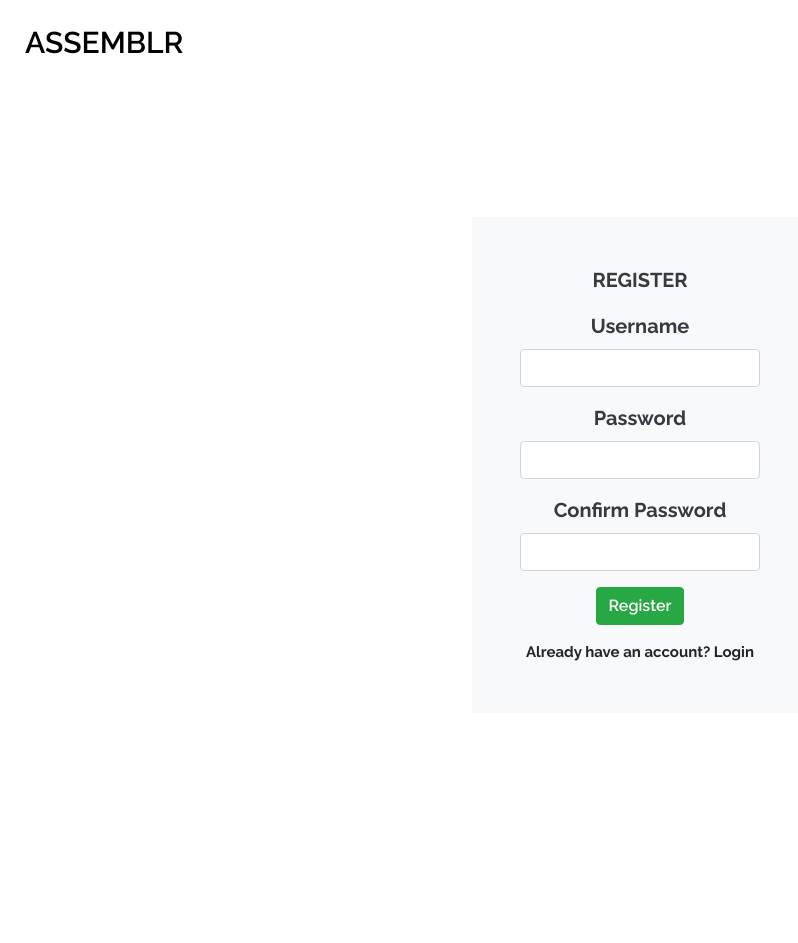
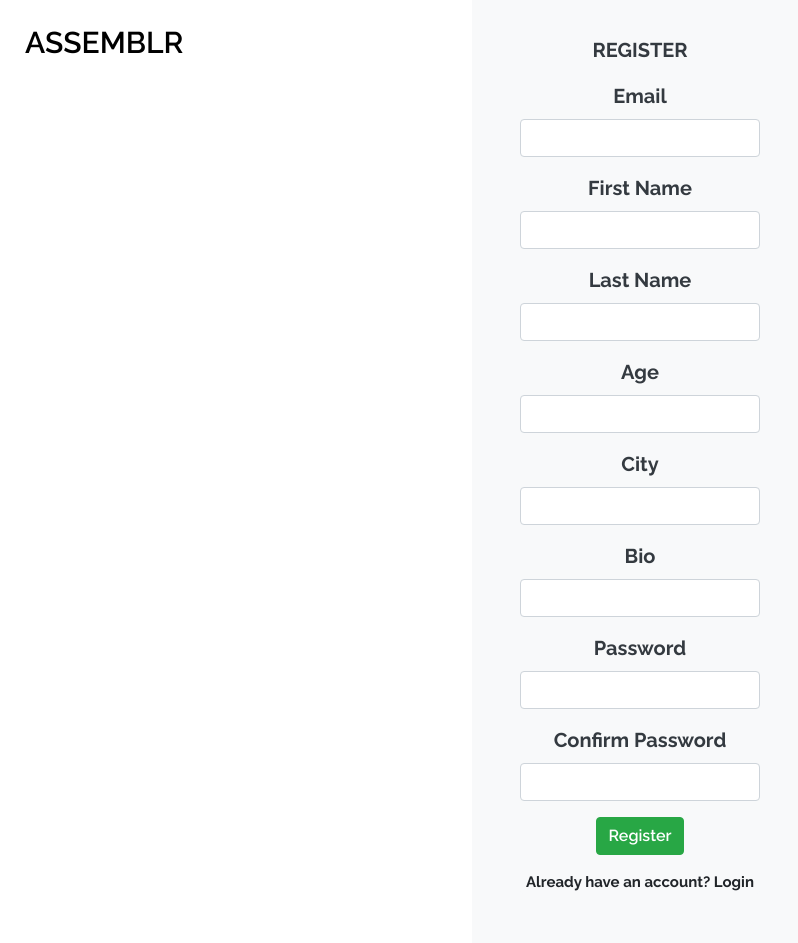
Before and after one commit to SolonEDU/assemblr, a Flask app: page /register in a window 1280 px wide. Shown: the whole page, without its empty margins (0-798 px from the left). Before the commit the page ends 661 px from the top, so only its background shows below. Run offline with Flask 2, Linux system fonts and the light colour scheme; some libraries are stand-ins or nearby versions.

Commit message:
register

```diff
--- a/static/css/style.css
+++ b/static/css/style.css
@@ -39,3 +39,7 @@
 .custom {
     width: 125px !important;
 }
+
+.btn-primary, .btn-primary:hover, .btn-primary:active, .btn-primary:visited {
+    background-color: #8064A2 !important;
+}
--- a/templates/login.html
+++ b/templates/login.html
@@ -19,11 +19,11 @@
         <p class="lead font-weight-bolder">LOGIN</h1>
             <div class="form-group">
                 <label for="email" class="font-weight-bold">Email</label>
-                <input name="email" type="text" class="form-control" id="email">
+                <input name="email" type="text" class="form-control" id="email" required>
             </div>
             <div class="form-group">
                 <label for="password" class="font-weight-bold">Password</label>
-                <input name="password" type="password" class="form-control" id="password">
+                <input name="password" type="password" class="form-control" id="password" required>
             </div>
             <!-- <div class="form-group form-check">
             <input type="checkbox" class="form-check-input" id="exampleCheck1">
--- a/templates/register.html
+++ b/templates/register.html
@@ -19,16 +19,36 @@
     <form class="p-5 bg-light text-dark text-center" action="/register" method="POST">
         <p class="lead font-weight-bolder">REGISTER</h1>
             <div class="form-group">
-                <label for="username" class="font-weight-bold">Username</label>
-                <input name="username" type="text" class="form-control" id="username">
+                <label for="email" class="font-weight-bold">Email</label>
+                <input name="email" type="email" class="form-control" id="email" required>
+            </div>
+            <div class="form-group">
+                <label for="firstname" class="font-weight-bold">First Name</label>
+                <input name="firstname" type="text" class="form-control" id="firstname" required>
+            </div>
+            <div class="form-group">
+                <label for="lastname" class="font-weight-bold">Last Name</label>
+                <input name="lastname" type="text" class="form-control" id="lastname" required>
+            </div>
+            <div class="form-group">
+                <label for="age" class="font-weight-bold">Age</label>
+                <input name="age" type="number" class="form-control" id="age" required>
+            </div>
+            <div class="form-group">
+                <label for="city" class="font-weight-bold">City</label>
+                <input name="city" type="text" class="form-control" id="city" required>
+            </div>
+            <div class="form-group">
+                <label for="bio" class="font-weight-bold">Bio</label>
+                <input name="bio" type="text" class="form-control" id="bio" required>
             </div>
             <div class="form-group">
                 <label for="password" class="font-weight-bold">Password</label>
-                <input name="password" type="password" class="form-control" id="password">
+                <input name="password" type="password" class="form-control" id="password" required>
             </div>
             <div class="form-group">
-                <label for="confirm" class="font-weight-bold">Confirm Password</label>
-                <input name="confirm" type="password" class="form-control" id="confirm">
+                <label for="password2" class="font-weight-bold">Confirm Password</label>
+                <input name="password2" type="password" class="form-control" id="password2" required>
             </div>
             <button type="submit" class="btn btn-success">Register</button>
             <br>
```
